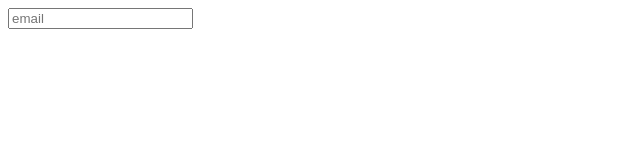
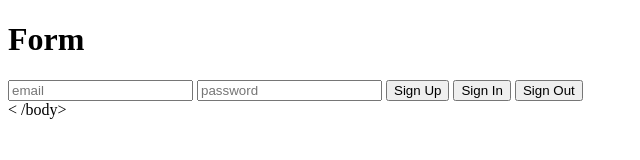
Before and after one commit to afiatamanna06/LoginSignup-Javascript, a plain HTML site: page index.html in a window 1280 px wide. Shown: the whole page, without its empty margins (0-640 px from the left). Drawn offline with Linux system fonts and the light colour scheme.

Commit message:
index.html updated

```diff
--- a/index.html
+++ b/index.html
@@ -8,7 +8,14 @@
 </head>
 
 <body>
-    <input type="email" placeholder="email" id="email">
-</body>
+    <h1>Form</h1>
+    <div id="formContainer">
+        <input type="email" placeholder="email" id="email" />
+        <input type="password" placeholder="password" id="password" />
+        <button onclick="signUp()" id="signUp">Sign Up</button>
+        <button onclick="signIn()" id="signIn">Sign In</button>
+        <button onclick="signOut()" id="signOut">Sign Out</button>
+    </div>
+    < /body>
 
 </html>
```
